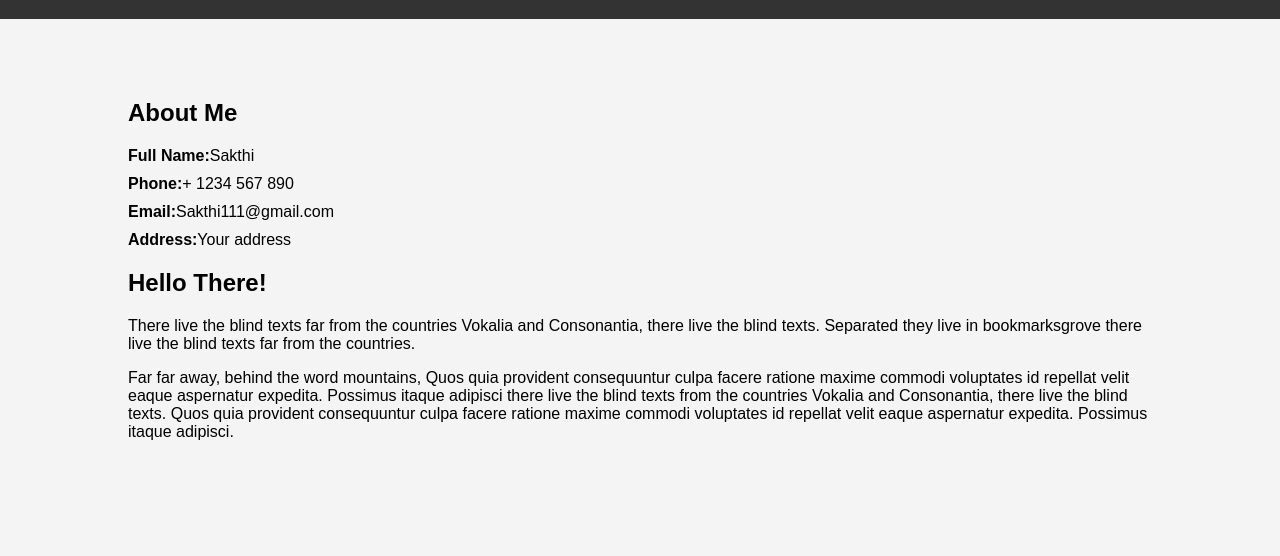
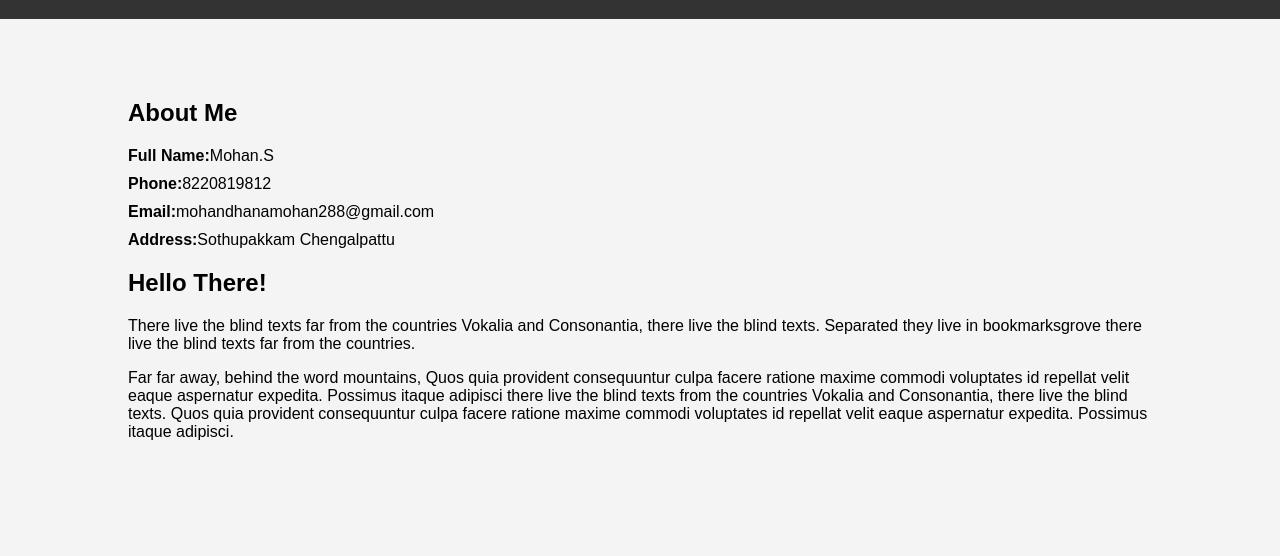
Before and after one commit to mohandhanamohan288-star/MOHAN, a plain HTML site: page index.html in a window 1280 px wide. Shown: the part 244-800 px from the top of the page. Drawn offline with Linux system fonts and the light colour scheme.

Commit message:
Update index.html

```diff
--- a/index.html
+++ b/index.html
@@ -21,10 +21,10 @@
             <div class="row">
                 <div class="col-md-4">
                     <ul class="info">
-                        <li><span>Full Name:</span>Sakthi</li>
-                        <li><span>Phone:</span>+ 1234 567 890</li>
-                        <li><span>Email:</span>Sakthi111@gmail.com</li>
-                        <li><span>Address:</span>Your address</li>
+                        <li><span>Full Name:</span>Mohan.S</li>
+                        <li><span>Phone:</span>8220819812</li>
+                        <li><span>Email:</span>mohandhanamohan288@gmail.com</li>
+                        <li><span>Address:</span>Sothupakkam Chengalpattu</li>
                     </ul>
                 </div>
                 <div class="col-md-8">
@@ -61,7 +61,6 @@
                                 <ul>
                                     <li>HTML</li>
                                     <li>JAVASCRIPT</li>
-                                    <li></li>
                                     <li>CSS</li>
                                 </ul>
                             </div>
```
